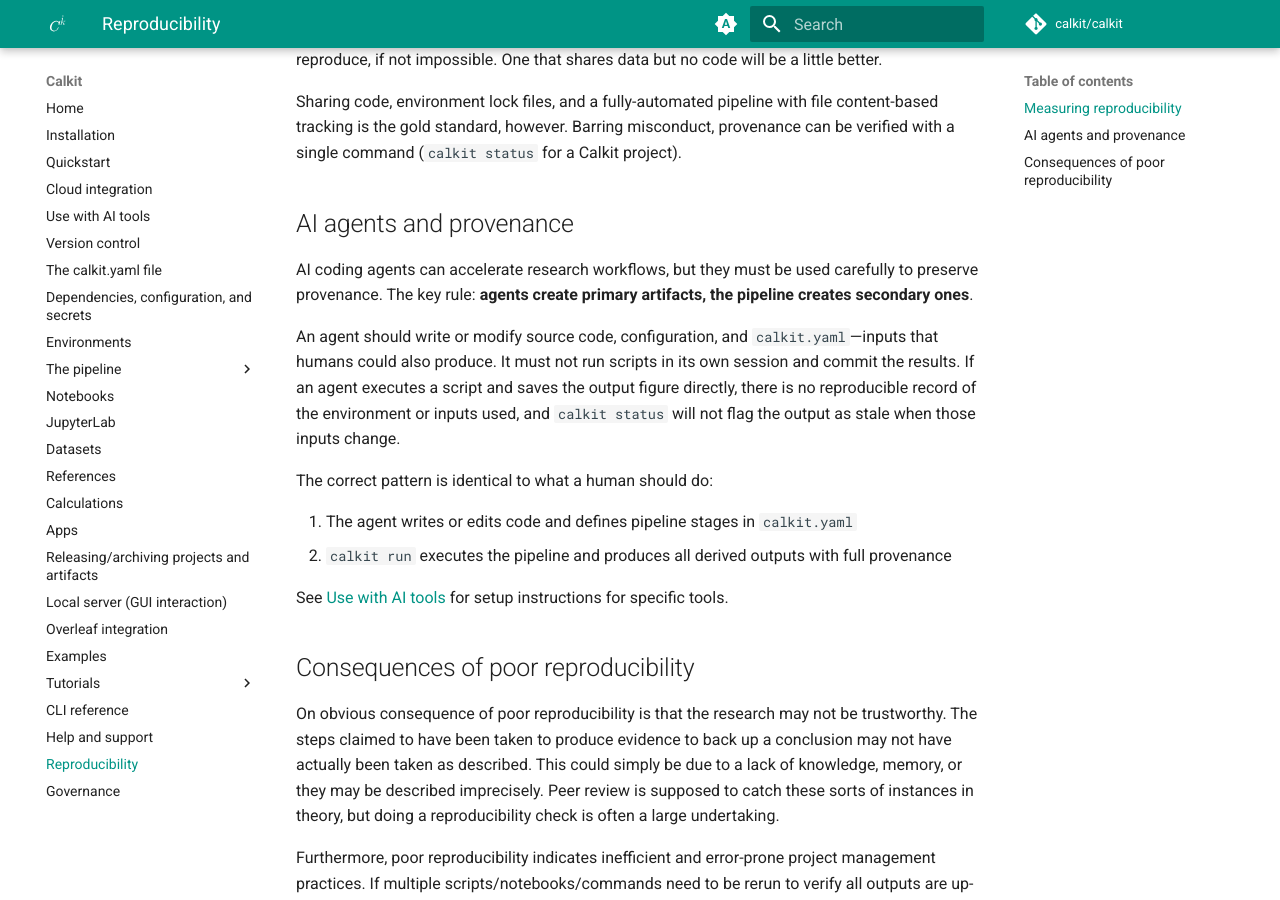
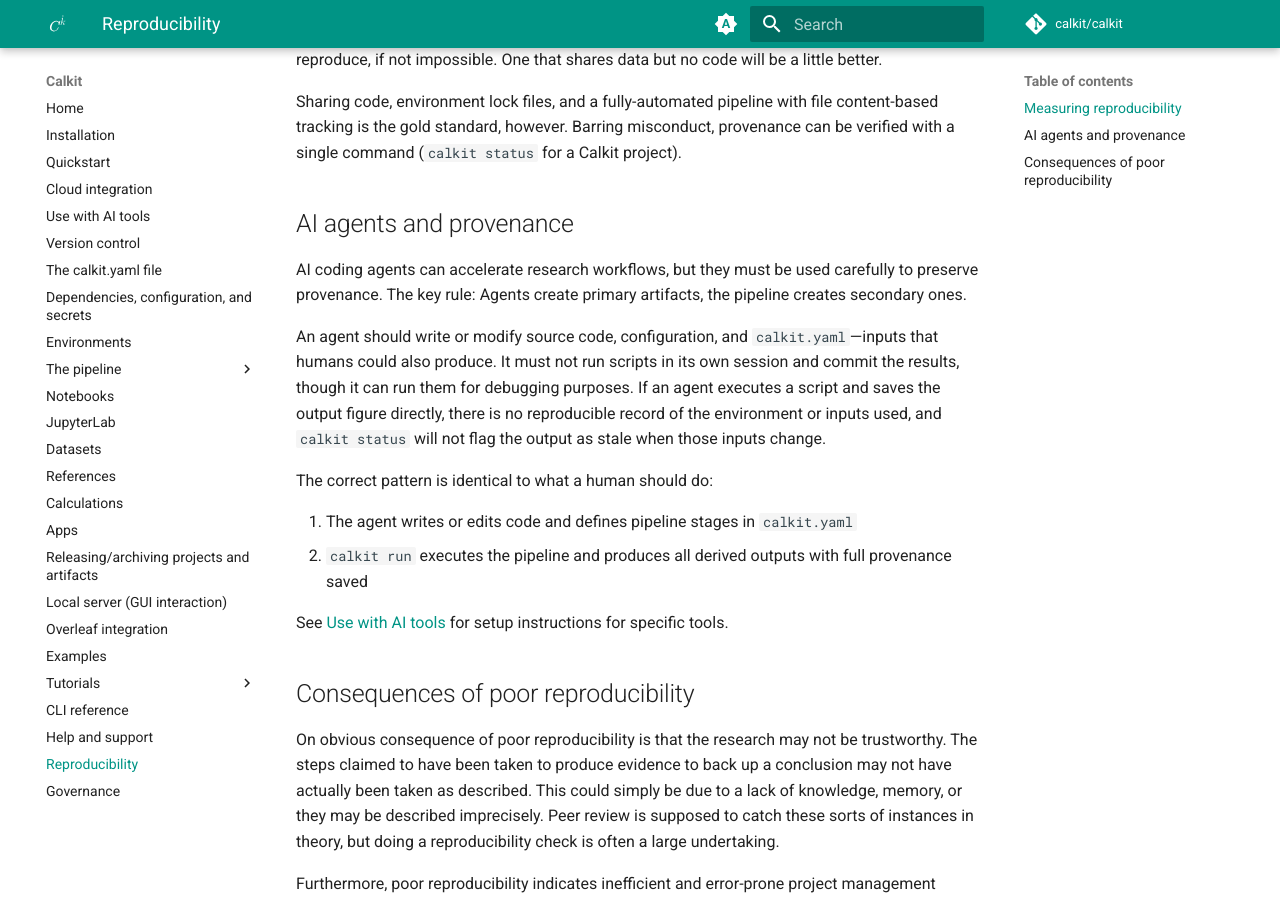
Before and after one commit to calkit/calkit, an MkDocs documentation site: the page built from docs/reproducibility.md, in a window 1280 px wide and 900 px high, scrolled down 1446 px. Built offline with MkDocs 1.6.1 and Material for MkDocs 9.7.7, drawn with Linux system fonts in a browser that asks for light colours; comment, search, counter and statistics services are not loaded.

Commit message:
Add to docs

```diff
--- a/docs/reproducibility.md
+++ b/docs/reproducibility.md
@@ -79,14 +79,27 @@
 
 ## AI agents and provenance
 
-AI coding agents can accelerate research workflows, but they must be used carefully to preserve provenance. The key rule: **agents create primary artifacts, the pipeline creates secondary ones**.
+AI coding agents can accelerate research workflows,
+but they must be used carefully to preserve provenance.
+The key rule: Agents create primary artifacts,
+the pipeline creates secondary ones.
 
-An agent should write or modify source code, configuration, and `calkit.yaml`—inputs that humans could also produce. It must not run scripts in its own session and commit the results. If an agent executes a script and saves the output figure directly, there is no reproducible record of the environment or inputs used, and `calkit status` will not flag the output as stale when those inputs change.
+An agent should write or modify source code, configuration, and
+`calkit.yaml`—inputs that humans could also produce.
+It must not run scripts in
+its own session and commit the results,
+though it can run them for debugging purposes.
+If an agent executes a script and saves
+the output figure directly, there is no reproducible record of the environment
+or inputs used,
+and `calkit status` will not flag the output as stale when those
+inputs change.
 
 The correct pattern is identical to what a human should do:
 
 1. The agent writes or edits code and defines pipeline stages in `calkit.yaml`
-2. `calkit run` executes the pipeline and produces all derived outputs with full provenance
+2. `calkit run` executes the pipeline and produces all derived outputs with
+   full provenance saved
 
 See [Use with AI tools](ai-tools.md) for setup instructions for specific tools.
 
```
Also changed, not shown: docs/environments.md (+10 -0 lines).
